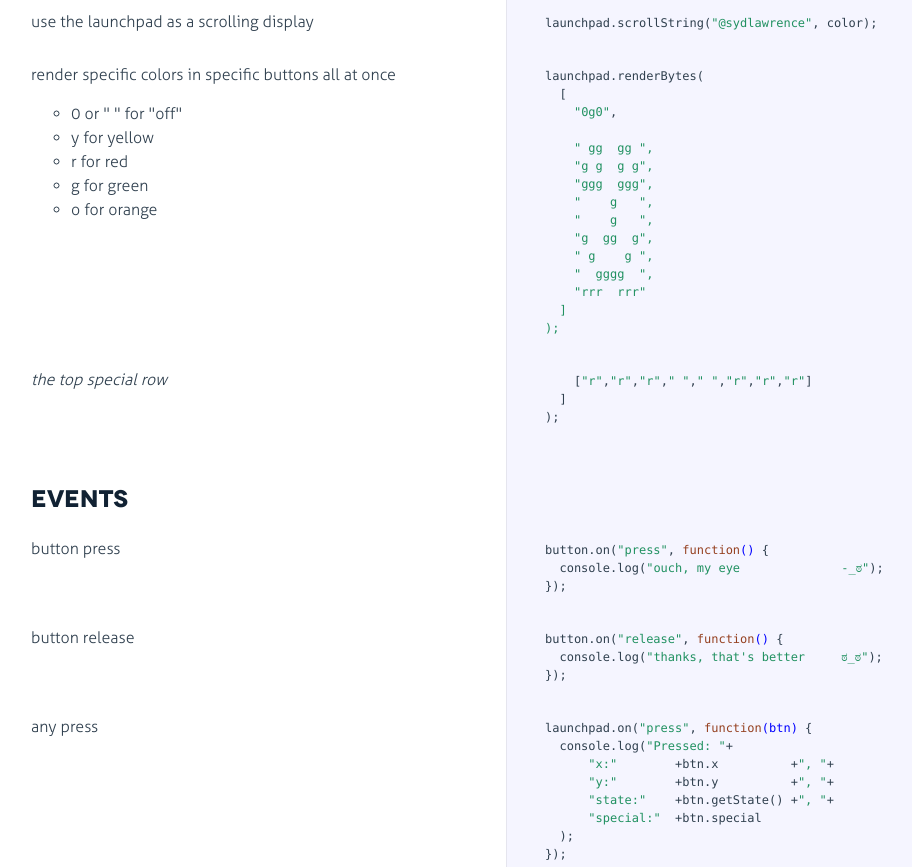
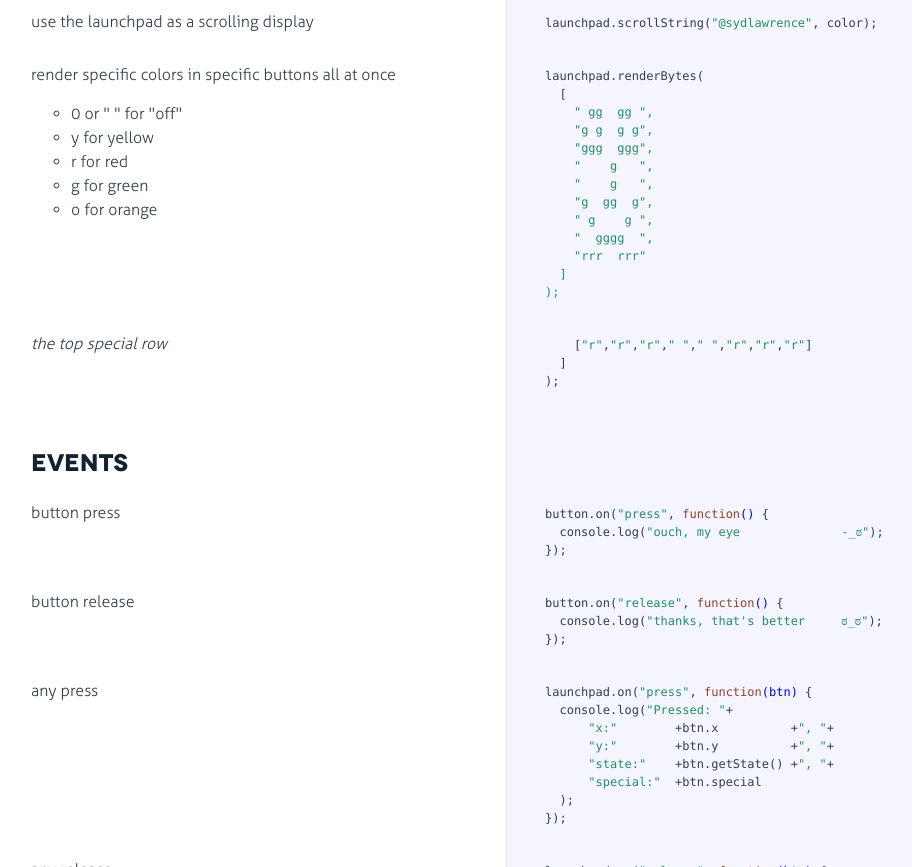
Before and after one commit to sydlawrence/node-midi-launchpad, a plain HTML site: page index.html in a window 1280 px wide. Shown: the part 1224-2091 px from the top of the page, without its empty margins (19-931 px from the left). Drawn offline with Linux system fonts and the light colour scheme.

Commit message:
tweaked docs

```diff
--- a/index.html
+++ b/index.html
@@ -235,8 +235,6 @@ launchpad.colors.yellow.high;</pre></div></div>
 
             <div class="content"><div class='highlight'><pre>launchpad.renderBytes(
   [
-    <span class="string">"0g0"</span>,
-
     <span class="string">" gg  gg ",
     <span class="string">"g g  g g",
     <span class="string">"ggg  ggg",
```
